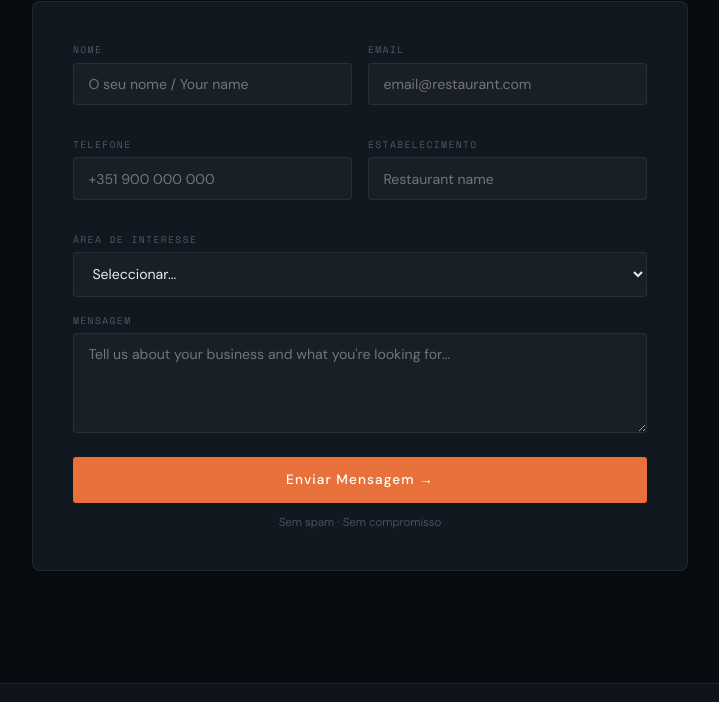
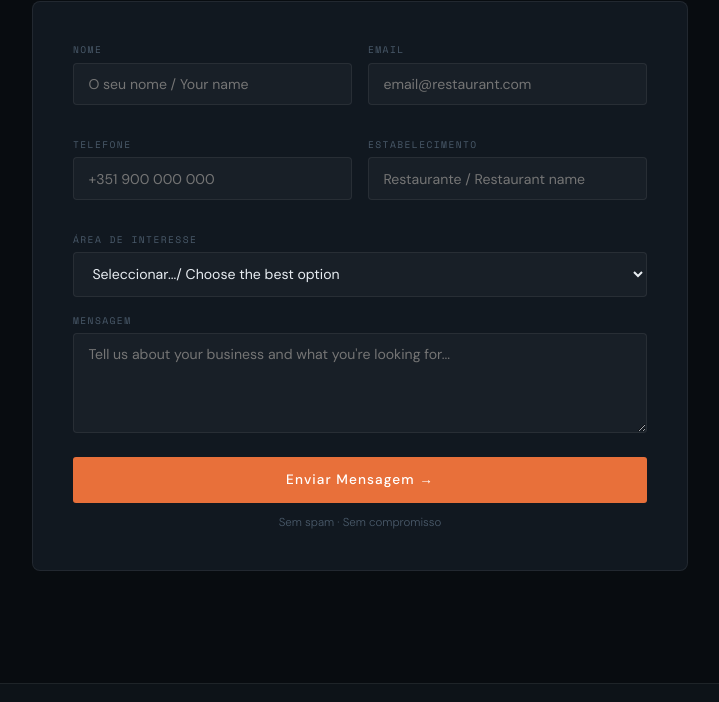
Before and after one commit to JCosta/BistroBit, a plain HTML site: page index.html in a window 1280 px wide. Shown: the part 3122-3824 px from the top of the page, without its empty margins (280-999 px from the left). Drawn offline with nearby package versions, Linux system fonts and the light colour scheme.

Commit message:
Update index.html

```diff
--- a/index.html
+++ b/index.html
@@ -573,13 +573,13 @@ footer{
         </div>
         <div class="form-group">
           <label><span class="t-pt">Estabelecimento</span><span class="t-en">Business Name</span></label>
-          <input type="text" name="estabelecimento" placeholder="Restaurant name"/>
+          <input type="text" name="estabelecimento" placeholder="Restaurante / Restaurant name"/>
         </div>
       </div>
       <div class="form-group">
         <label><span class="t-pt">Área de interesse</span><span class="t-en">Area of interest</span></label>
         <select name="area_interesse">
-          <option value="">Seleccionar...</option>
+          <option value="">Seleccionar.../ Choose the best option</option>
           <option>Tecnologia — Ementa Digital / QR</option>
           <option class="t-pt" value="Tecnologia — Ecrãs Digitais Dinâmicos">Tecnologia — Ecrãs Digitais Dinâmicos</option>
           <option class="t-en" value="Technology — Digital Signage" style="display:none">Technology — Digital Signage</option>
```
